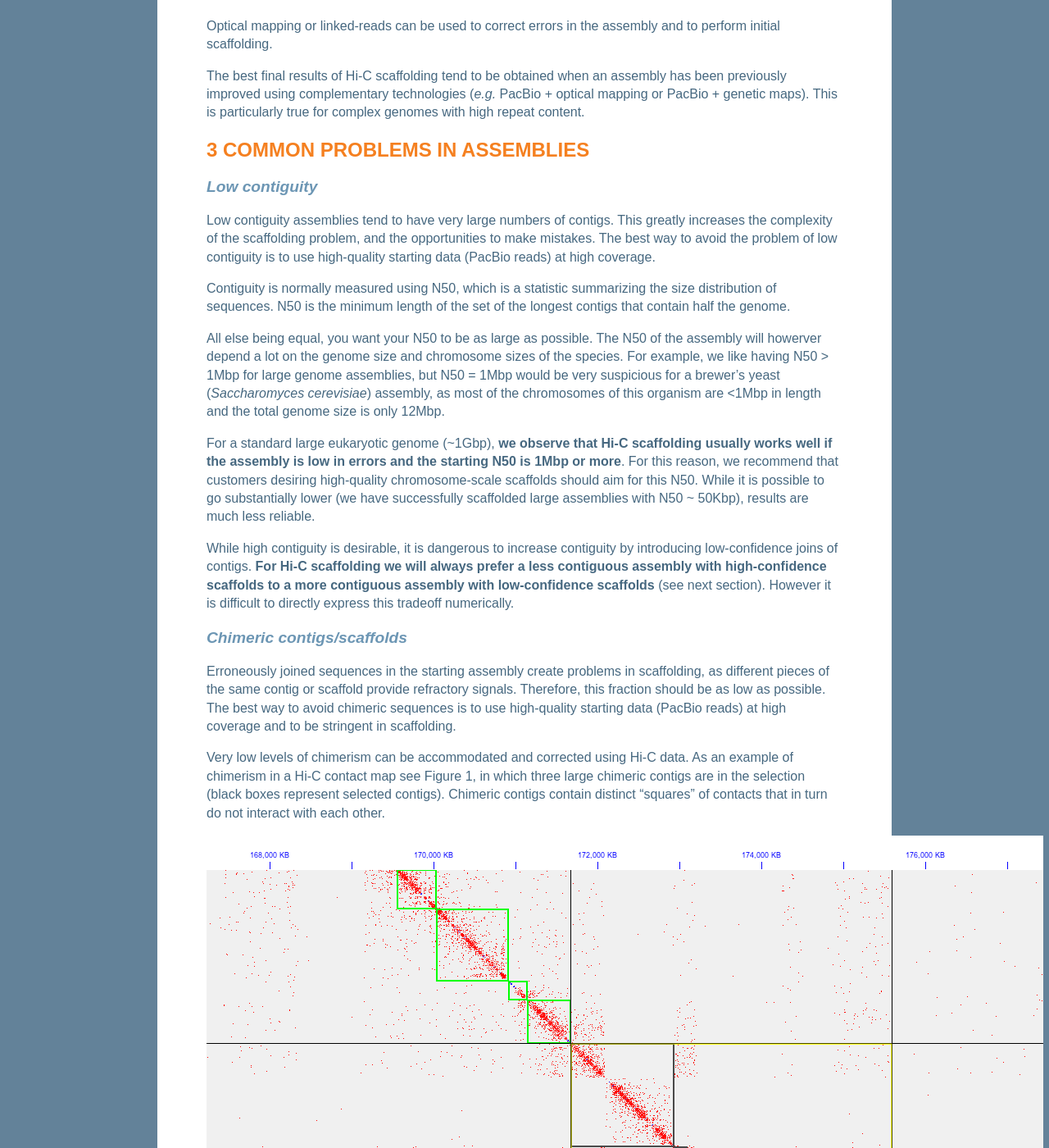
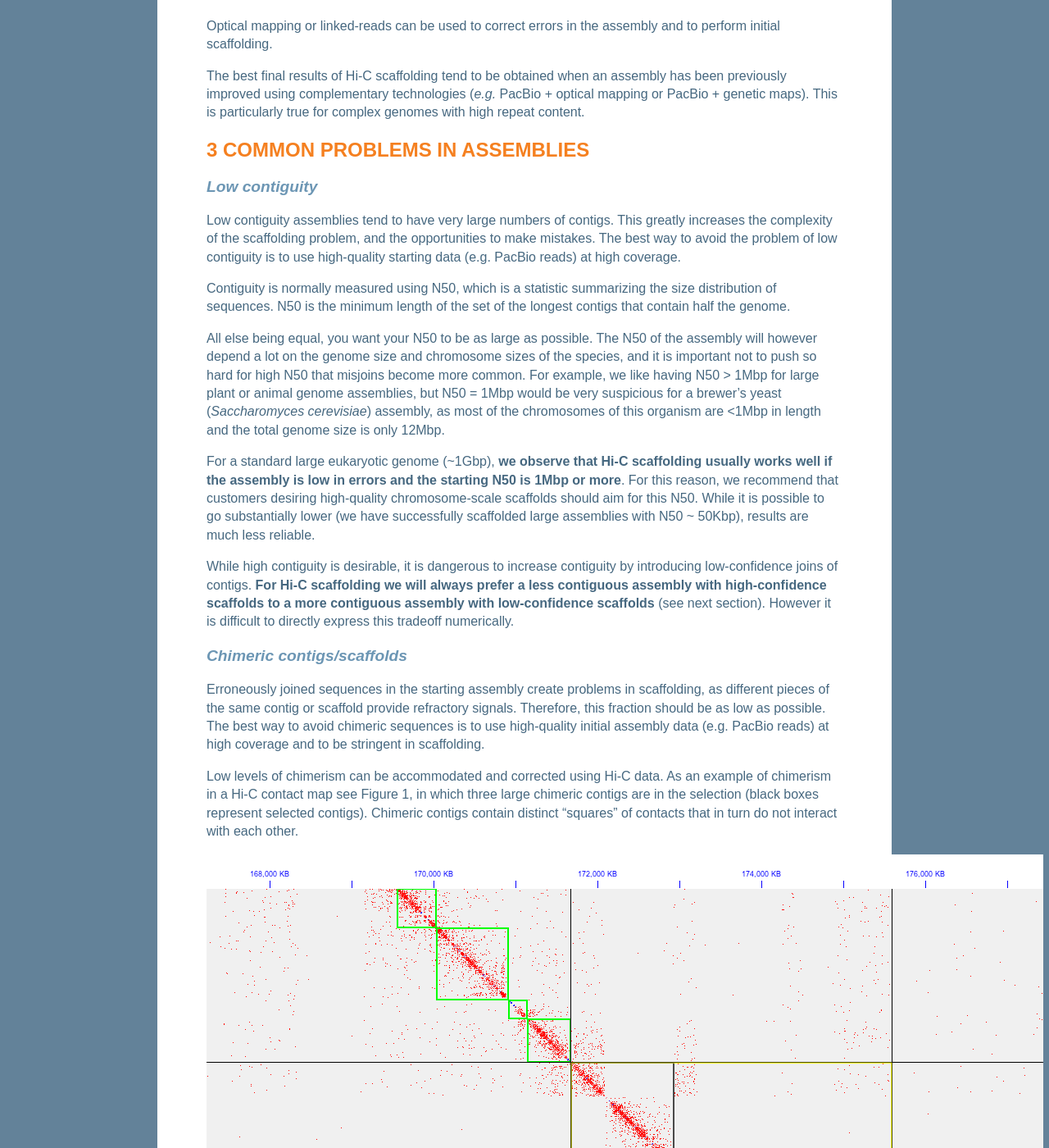
Before and after one commit to phasegenomics/phasegenomics.github.io, a Jekyll site: the page built from _posts/2018-09-20-starting-assembly-guidelines.md, in a window 1280 px wide and 1400 px high, scrolled down 1768 px. Shown: the whole window at 82% size. Built offline with Jekyll 4.4.1, drawn with Linux system fonts in a browser that asks for light colours; some of the changed text lies outside the part shown.

Commit message:
Update 2018-09-20-starting-assembly-guidelines.md
Doc updates

```diff
--- a/_posts/2018-09-20-starting-assembly-guidelines.md
+++ b/_posts/2018-09-20-starting-assembly-guidelines.md
@@ -63,29 +63,29 @@
 ---------------------
 
 ### Low contiguity
-Low contiguity assemblies tend to have very large numbers of contigs. This greatly increases the complexity of the scaffolding problem, and the opportunities to make mistakes. The best way to avoid the problem of low contiguity is to use high-quality starting data (PacBio reads) at high coverage.
+Low contiguity assemblies tend to have very large numbers of contigs. This greatly increases the complexity of the scaffolding problem, and the opportunities to make mistakes. The best way to avoid the problem of low contiguity is to use high-quality starting data (e.g. PacBio reads) at high coverage.
 
 Contiguity is normally measured using N50, which is a statistic summarizing the size distribution of sequences. N50 is the minimum length of the set of the longest contigs that contain half the genome.
 
-All else being equal, you want your N50 to be as large as possible. The N50 of the assembly will howerver depend a lot on the genome size and chromosome sizes of the species. For example, we like having N50 > 1Mbp for large genome assemblies, but N50 = 1Mbp would be very suspicious for a brewer's yeast (_Saccharomyces cerevisiae_) assembly, as most of the chromosomes of this organism are <1Mbp in length and the total genome size is only 12Mbp.
+All else being equal, you want your N50 to be as large as possible. The N50 of the assembly will however depend a lot on the genome size and chromosome sizes of the species, and it is important not to push so hard for high N50 that misjoins become more common. For example, we like having N50 > 1Mbp for large plant or animal genome assemblies, but N50 = 1Mbp would be very suspicious for a brewer's yeast (_Saccharomyces cerevisiae_) assembly, as most of the chromosomes of this organism are <1Mbp in length and the total genome size is only 12Mbp.
 
 For a standard large eukaryotic genome (~1Gbp), __we observe that Hi-C scaffolding usually works well if the assembly is low in errors and the starting N50 is 1Mbp or more__. For this reason, we recommend that customers desiring high-quality chromosome-scale scaffolds should aim for this N50. While it is possible to go substantially lower (we have successfully scaffolded large assemblies with N50 ~ 50Kbp), results are much less reliable.
 
 While high contiguity is desirable, it is dangerous to increase contiguity by introducing low-confidence joins of contigs. __For Hi-C scaffolding we will always prefer a less contiguous assembly with high-confidence scaffolds to a more contiguous assembly with low-confidence scaffolds__ (see next section). However it is difficult to directly express this tradeoff numerically.
 
 ### Chimeric contigs/scaffolds
-Erroneously joined sequences in the starting assembly create problems in scaffolding, as different pieces of the same contig or scaffold provide refractory signals. Therefore, this fraction should be as low as possible. The best way to avoid chimeric sequences is to use high-quality starting data (PacBio reads) at high coverage and to be stringent in scaffolding.
+Erroneously joined sequences in the starting assembly create problems in scaffolding, as different pieces of the same contig or scaffold provide refractory signals. Therefore, this fraction should be as low as possible. The best way to avoid chimeric sequences is to use high-quality initial assembly data (e.g. PacBio reads) at high coverage and to be stringent in scaffolding.
 
-Very low levels of chimerism can be accommodated and corrected using Hi-C data. As an example of chimerism in a Hi-C contact map see Figure 1, in which three large chimeric contigs are in the selection (black boxes represent selected contigs). Chimeric contigs contain distinct "squares" of contacts that in turn do not interact with each other.
+Low levels of chimerism can be accommodated and corrected using Hi-C data. As an example of chimerism in a Hi-C contact map see Figure 1, in which three large chimeric contigs are in the selection (black boxes represent selected contigs). Chimeric contigs contain distinct "squares" of contacts that in turn do not interact with each other.
 
 ![three large chimeric contigs selected](https://phasegenomics.github.io/images/chimeric_contigs.png)
 
 __Figure 1.__ Three large chimeric contigs selected.
 
 ### Heterozygosity
-If there is heterozygosity in the starting assembly, this will lead to additional sequences being present that are homologous to some other sequence in the assembly. This can be ok if this is intentional (_e.g._ it is a diploid assembly or contains homeologs), but if the assembly is intended to be a single haploid sequence it will not represent linear sequence well and may contain spurious repeats. In each of these cases, Hi-C reads will be relatively difficult to map uniquely and therefore the signal useable for scaffolding will be weaker overall than for a haploid assembly.
+If there is heterozygosity in the starting assembly, this will lead to additional sequences being present that are homologous to some other sequence in the assembly. This can be ok if this is intentional (_e.g._ it is a diploid assembly or contains homeologs), but if the assembly is intended to be a single haploid sequence it will not represent linear sequence well and may contain spurious repeats. In each of these cases, Hi-C reads will be relatively difficult to map uniquely and therefore the signal useable for scaffolding will be weaker overall than for a haploid assembly. Homology is often visible as diagonal lines off the main diagonal of the Hi-C heatmap.
 
-For an example of what homologous sequences look like on a Hi-C contact map, see Figure 2. This example shows how complex the situation can get in a repeat-rich genome, in that the homology is observed both within and between contigs.
+For an example of what homologous sequences look like on a Hi-C contact map, see Figure 2. This example shows how complex the situation can get in a repeat-rich genome, in that the homology is observed both within and between contigs and either there are structural variations between the homologs or the assembler was not properly able to assemble these contigs.
 
 ![homology within and between contigs](https://phasegenomics.github.io/images/homologous_contigs.png)
 
@@ -105,10 +105,10 @@
 If you are using PacBio or Nanopore reads, another method is to use our tool [polar_star](https://github.com/phasegenomics/polar_star). This tool takes your PacBio subreads (or in principle ONT reads), aligns them to your assembly, and breaks the assembly in places where long read coverage fluctuates.
 
 ##### Manual contig breaking
-If you have aligned Hi-C data, you can use Juicebox or a similar tool to manually break contigs and make a new assembly.
+If you have aligned Hi-C data, you can use [Juicebox] (https://github.com/aidenlab/Juicebox/wiki) or a similar tool to manually break contigs and make a new assembly.
 
 ### Manual polishing
-We will frequently perform manual fixes of an assembly using the Juicebox tool for visualizing Hi-C data aligned to an assembly. This visualizer and interactive assembly editor is a great way to fix the last 1% of problems that benefit from human eyes after Proximo has done 99% of the work. You can move contigs, invert contigs, and break contigs in this tool. Remaking an assembly FASTA from Juicebox fixes is a little hard and not automatic, but we are working on tools that allow us to do this.
+We will frequently perform manual fixes of an assembly using the [Juicebox Assembly Tool] (https://github.com/aidenlab/Juicebox/wiki) ([paper] (https://www.biorxiv.org/content/10.1101/254797v1)) for visualizing Hi-C data aligned to an assembly. This visualizer and interactive assembly editor is a great way to fix the last 1% of problems that benefit from human eyes after Proximo has done 99% of the work. You can move contigs, invert contigs, and break contigs in this tool. Remaking an assembly FASTA from Juicebox fixes is a little hard and not automatic, but we are working on tools that allow us to do this.
 
 ### Remove homologous sequences
 There are various tools to remove haplotigs, e.g. [purge-haplotigs](https://www.biorxiv.org/content/early/2018/03/22/286252).
```
